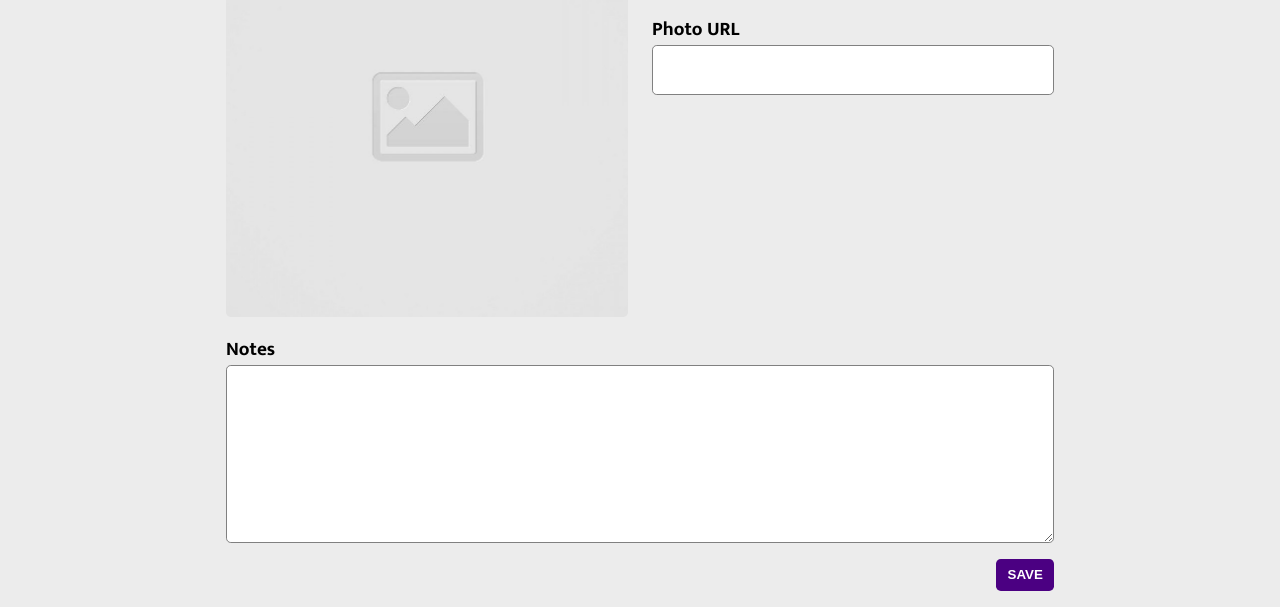
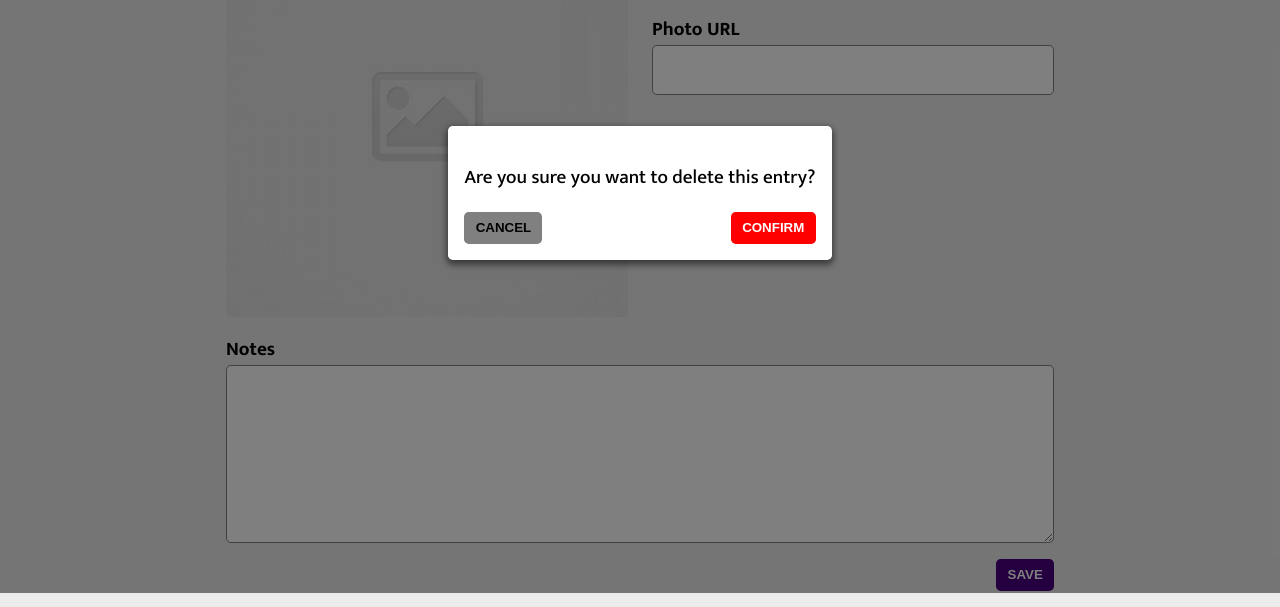
Before and after one commit to byu014/code-journal, a website: page index.html in a window 1280 px wide. Shown: the part 207-814 px from the top of the page. Drawn offline with Linux system fonts and the light colour scheme.

Commit message:
Show a confirmation modal when the user clicks the Delete Entry click target. #4

```diff
--- a/css/styles.css
+++ b/css/styles.css
@@ -50,6 +50,9 @@ header {
   flex-basis: 10rem;
 }
 
+.modal,
+.red-button,
+.gray-button,
 .user-input,
 .purple-button,
 .preview-image {
@@ -129,10 +132,48 @@ header {
   color: indigo;
 }
 
-.delete-button {
+.delete-entry-button {
   color: red;
   text-decoration: underline red;
   font-weight: 400;
+}
+
+.modal-bg {
+  display: flex;
+  justify-content: center;
+  align-items: center;
+  background-color: rgba(0, 0, 0, 0.5);
+  position: absolute;
+  top: 0;
+  bottom: 0;
+  left: 0;
+  right: 0;
+}
+
+.modal {
+  background-color: white;
+  padding: 1rem;
+  font-weight: 500;
+  box-shadow: 0 0.2rem 0.4rem 0.1rem rgba(0, 0, 0, 0.5);
+}
+
+.delete-confirmation-buttons {
+  display: flex;
+  justify-content: space-between;
+  font-weight: 700;
+}
+
+.red-button {
+  color: white;
+  background-color: red;
+  padding: 0.5rem 0.7rem;
+  font-weight: inherit;
+}
+
+.gray-button {
+  background-color: gray;
+  padding: 0.5rem 0.7rem;
+  font-weight: inherit;
 }
 
 @media screen and (min-width: 768px) {
--- a/index.html
+++ b/index.html
@@ -33,6 +33,17 @@
   <main>
     <div class="container">
       <div data-view="entry-form" class="view">
+        <div class="modal-bg">
+          <div class="modal">
+            <div class="delete-confirmation-text">
+              <p>Are you sure you want to delete this entry?</p>
+            </div>
+            <div class="delete-confirmation-buttons">
+              <button class="gray-button">CANCEL</button>
+              <button class="red-button">CONFIRM</button>
+            </div>
+          </div>
+        </div>
         <div class="row">
           <div class="col-full">
             <div class="current">
@@ -65,7 +76,7 @@
             </div>
             <div class="col-full">
               <div class="save">
-                <a class="delete-button hidden" href="">Delete Entry</a>
+                <a class="delete-entry-button hidden" href="">Delete Entry</a>
                 <button type="submit" class="purple-button">SAVE</button>
               </div>
             </div>
--- a/js/main.js
+++ b/js/main.js
@@ -2,7 +2,7 @@
 /* exported data */
 const $photoUrl = document.querySelector('input[name="photoUrl"]');
 const $save = document.querySelector('.save');
-const $deleteButton = document.querySelector('.delete-button');
+const $deleteButton = document.querySelector('.delete-entry-button');
 const $imagePreview = document.querySelector('.preview-image');
 const $form = document.querySelector('form');
 const $inputs = $form.elements;
```
